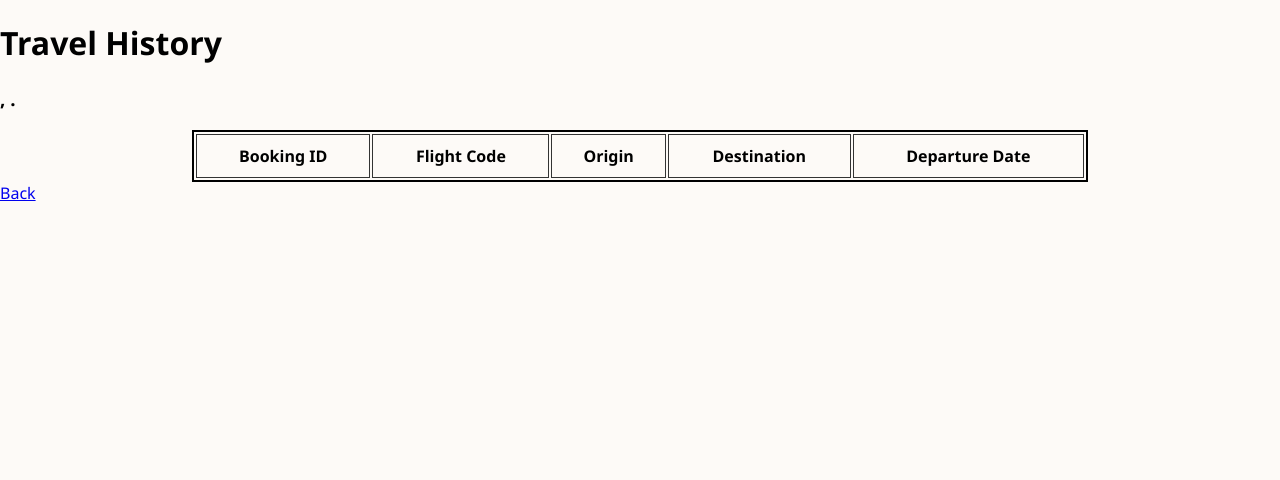
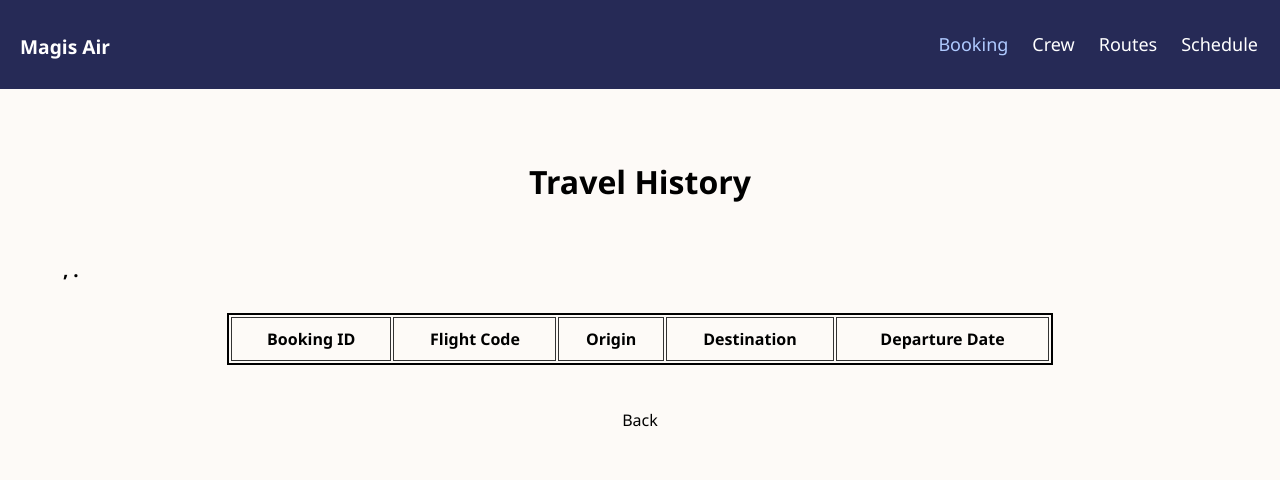
Before and after one commit to Alvallesteros/Magis-Air, a Django app: page /booking/history/1 in a window 1280 px wide. Shown: the top 480 px of the page. Run offline with Django 3.2, Linux system fonts and the light colour scheme; data that the repository does not hold is empty.

Commit message:
added travel_history frontend *\(^-^)/*

```diff
--- a/MagisAir/app_booking/templates/app_booking/travel_history.html
+++ b/MagisAir/app_booking/templates/app_booking/travel_history.html
@@ -2,9 +2,27 @@
 
 {% block title %}Travel History - MagisAir{% endblock %}
 
+{% block header %}
+    <div class="header">
+        <div class="header-left">
+            Magis Air
+        </div>
+        <div class="header-right">
+            <a class="active" href="">Booking</a>
+            <a href="crew/">Crew</a>
+            <a href="routes/">Routes</a>
+            <a href="../">Schedule</a>
+        </div>
+    </div>
+{% endblock %}
+
 {% block content %}
-    <h1>Travel History</h1>
+    <div class=travel-container>
+        <center><h1>Travel History</h1></center>
+
+        <div class=name>
             <h3>{{ history.0.last_name }}, {{ history.0.first_name }} {{ history.0.middle_initial }}.</h3>
+        </div>
 
         <table>
             <thead>
@@ -25,5 +43,9 @@
             {% endfor %}
         </table>
 
+        <br><br>
+        <center>
             <a href="{% url 'booking_list'%}">Back</a>
+        </center>
+    </div>
 {% endblock %}
--- a/MagisAir/static/css/style.css
+++ b/MagisAir/static/css/style.css
@@ -181,3 +181,18 @@ td {
     padding: 10px;
     border: 1px solid #333;
 }
+/* travel history */
+.travel-container {
+    padding: 50px;
+}
+.name {
+    padding-top: 0;
+    padding: 13px;
+}
+.travel-container a {
+    text-decoration: none;
+    color: black;
+}
+.travel-container a:hover {
+    font-weight: bold;
+}
```
Also changed, not shown: MagisAir/app_booking/templates/app_booking/booking_list.html (indentation only). Lines whose indentation alone changed are shown as unchanged.
